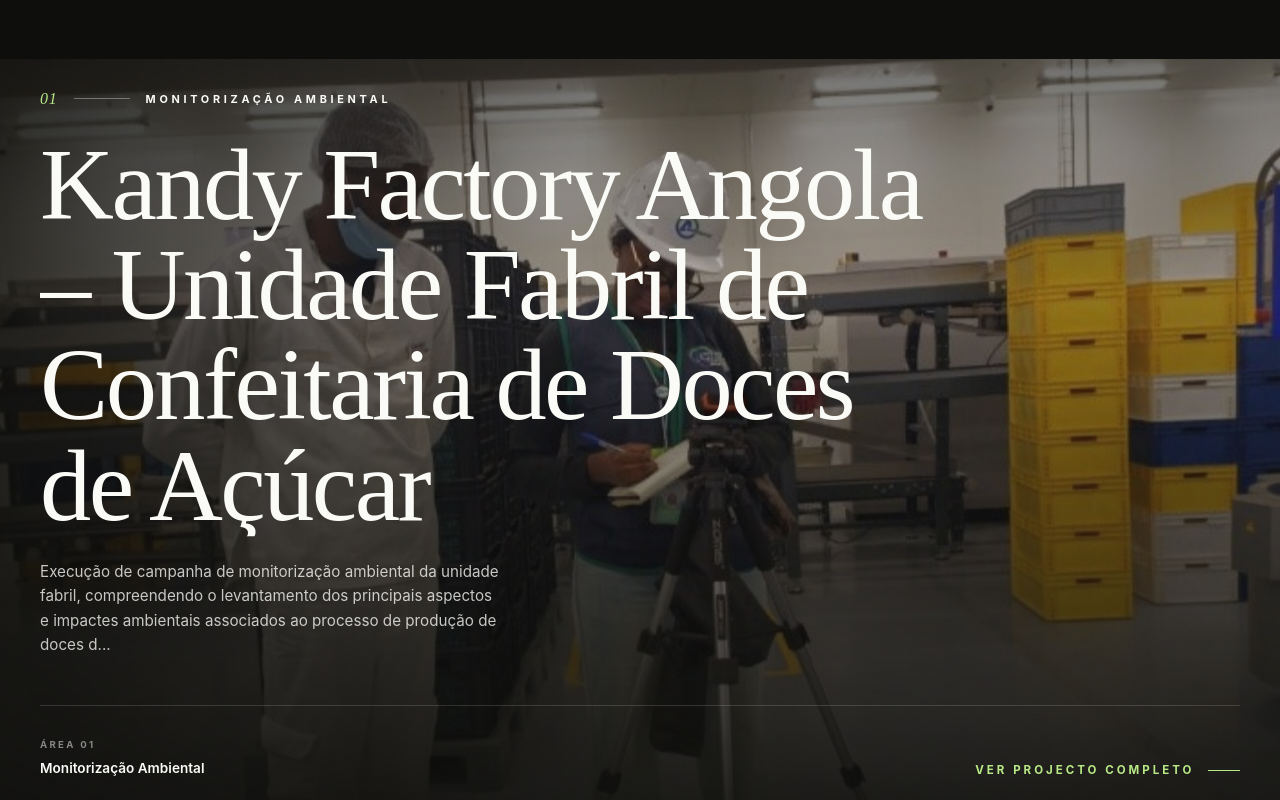
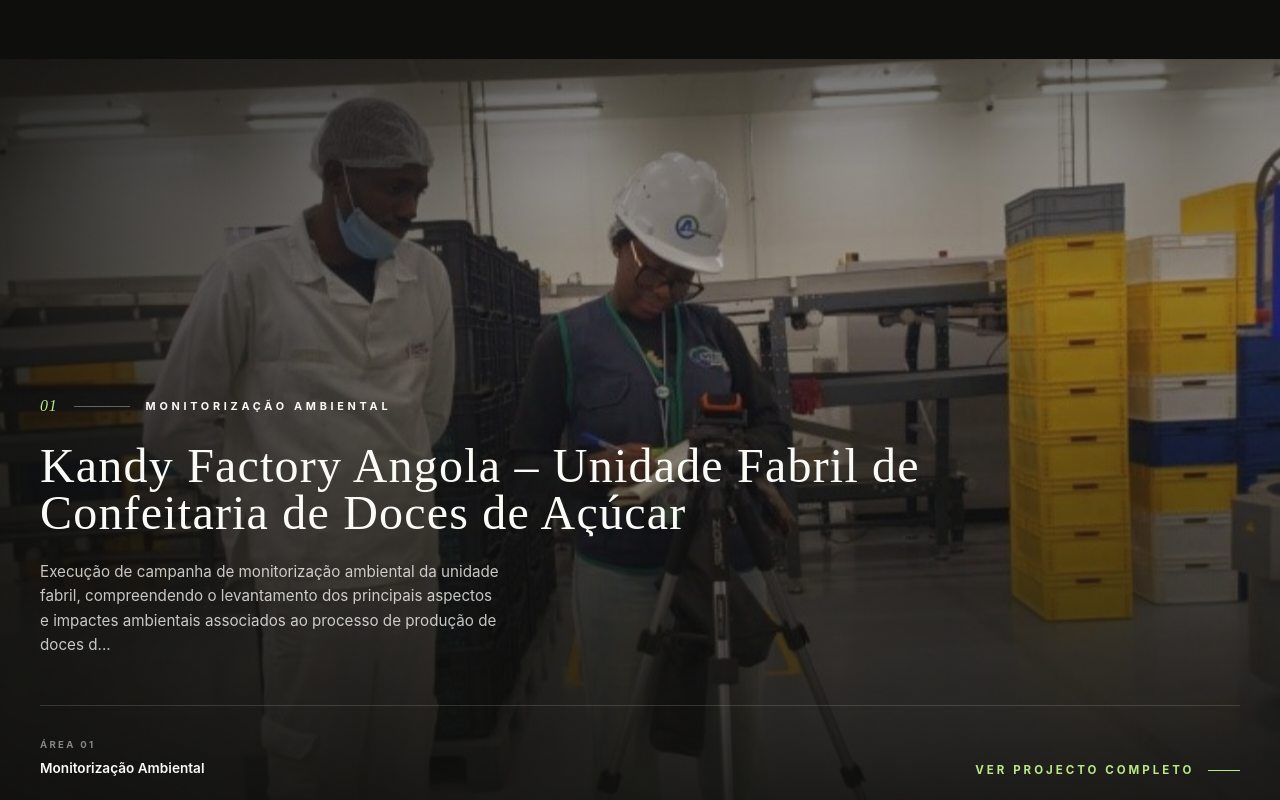
Before and after one commit to pedroavelin/aquambiente, a Vue app: page / in a window 1280 px wide. Shown: the part 2120-2920 px from the top of the page. Built offline with nearby package versions, Linux system fonts and the light colour scheme; a small style sheet from the web is missing.

Commit message:
Update pgly

```diff
--- a/src/App.vue
+++ b/src/App.vue
@@ -21,4 +21,14 @@
 :deep(section[id]) {
   scroll-margin-top: 110px;
 }
+.cine-scene-title {
+    margin: 0;
+    font-family: 'Cormorant Garamond', 'Playfair Display', serif;
+    font-size: clamp(0.1rem, 2vw, 3rem);
+    font-weight: 400;
+    line-height: 0.98;
+    letter-spacing: 0.025em;
+    color: #fafaf7;
+    max-width: 40ch!important;
+}
 </style>
--- a/src/components/ProjectsGallery.vue
+++ b/src/components/ProjectsGallery.vue
@@ -249,17 +249,6 @@
 
 <style scoped>
 
-.cine-scene-title[data-v-fd6ea892] {
-    margin: 0;
-    font-family: 'Cormorant Garamond', 'Playfair Display', serif;
-    font-size: clamp(1rem, 4vw, 5rem);
-    font-weight: 400;
-    line-height: 0.98;
-    letter-spacing: 0.025em;
-    color: #fafaf7;
-    max-width: 30ch;
-
-}
 /* =========================================================
    SECTION
 ========================================================= */
@@ -586,14 +575,14 @@
   margin: 0;
 
   font-family: 'Cormorant Garamond', 'Playfair Display', serif;
-  font-size: clamp(3rem, 8vw, 7rem);
+  font-size: clamp(3rem, 3vw, 7rem);
   font-weight: 400;
   line-height: 0.98;
-  letter-spacing: -0.025em;
+  letter-spacing: 0.025em;
 
   color: #fafaf7;
 
-  max-width: 18ch;
+  max-width: 38ch;
 }
 
 .cine-scene-title-line {
```
